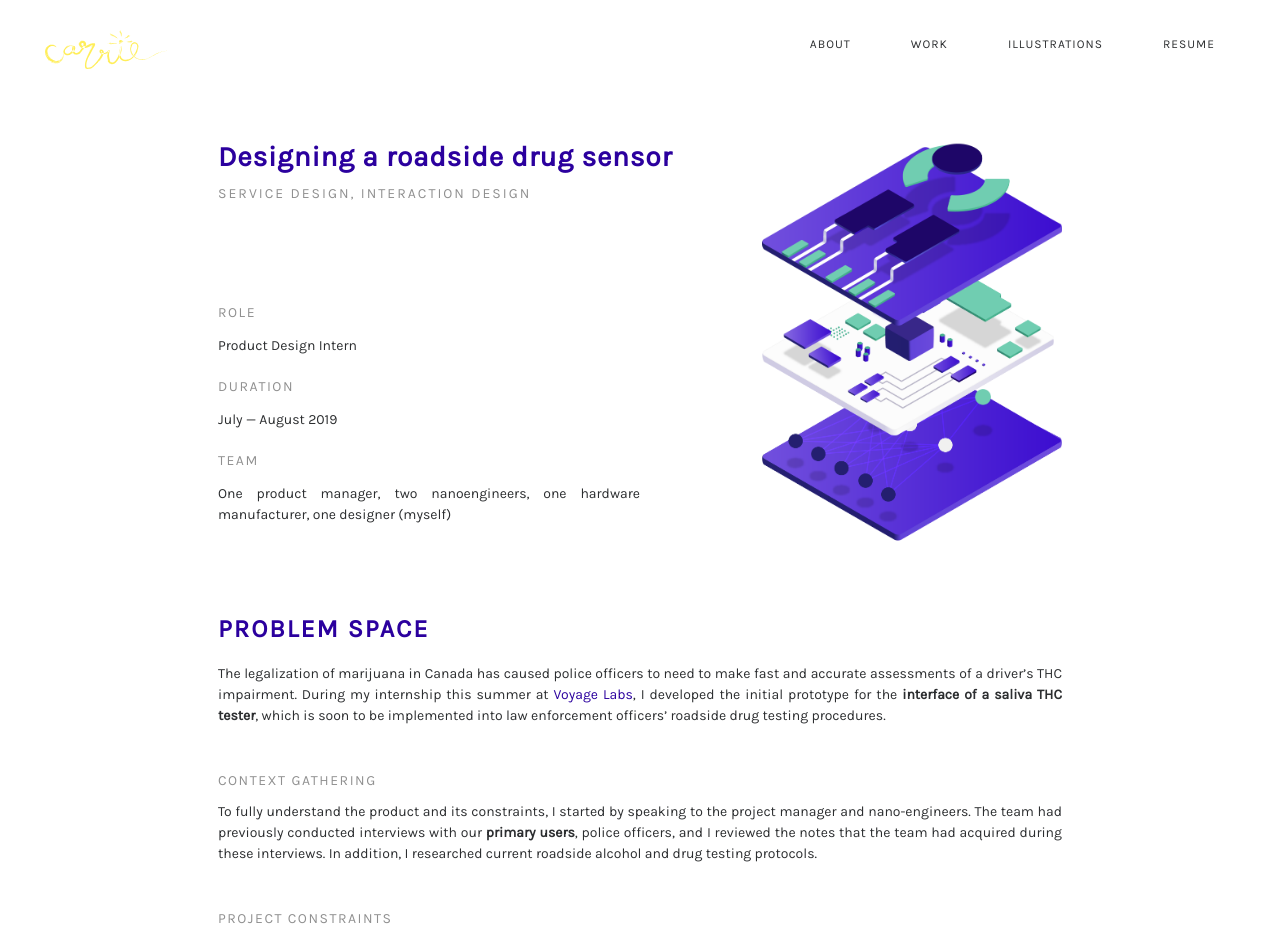
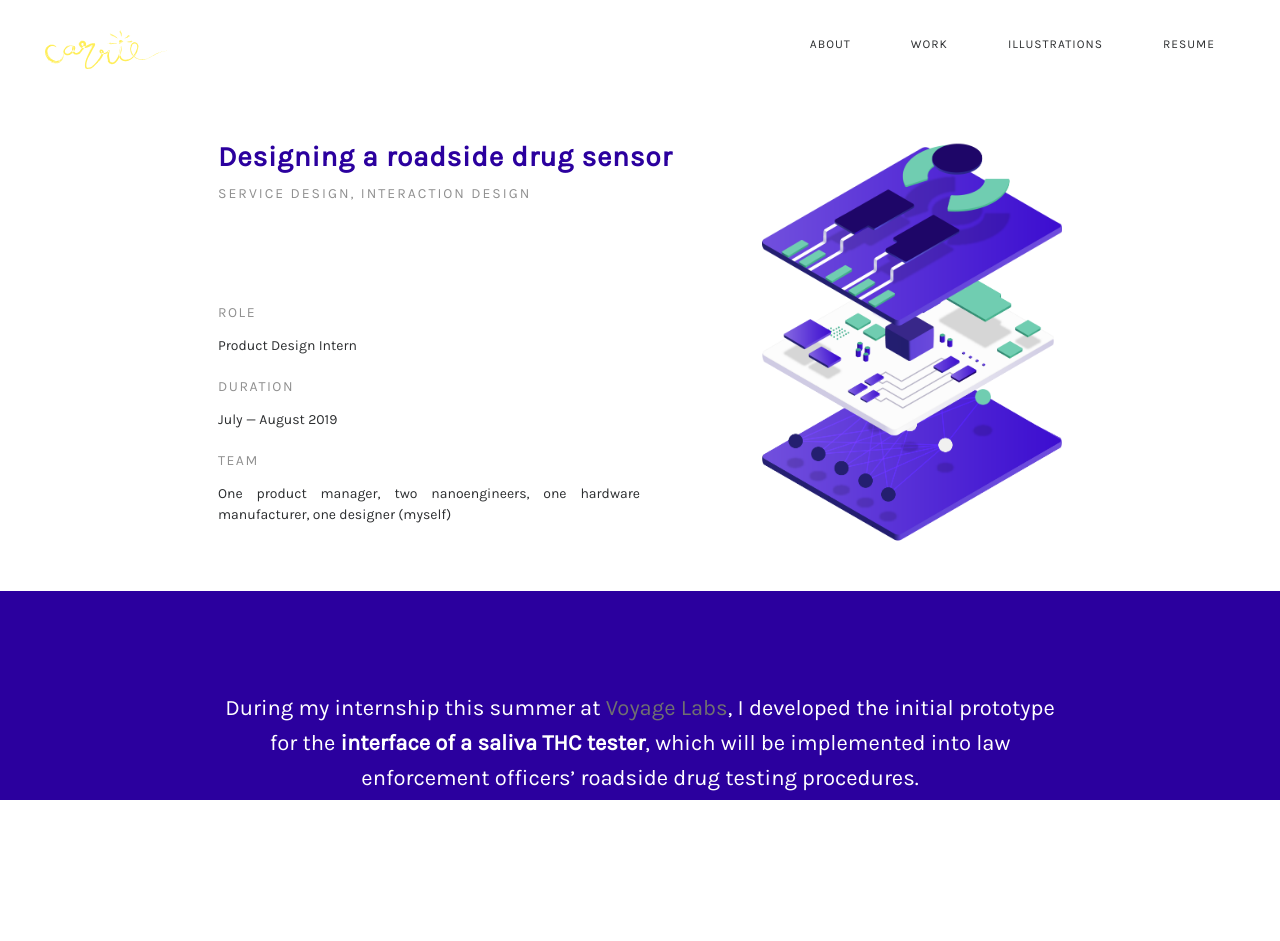
Before and after one commit to cvrrie/carrie, a React (Create React App) app: page /drugsensor in a window 1280 px wide. Shown: the top 941 px of the page. After the commit the page ends 800 px from the top, so only its background shows below. Built offline with nearby package versions, Linux system fonts and the light colour scheme.

Commit message:
Tried out cool new full width banner thing

```diff
--- a/src/components/About.scss
+++ b/src/components/About.scss
@@ -6,7 +6,7 @@
 
   .right {
     @include text;
-    font-size: 16px;
+    font-size: 15px;
     line-height: 25px;
     position: relative;
 
--- a/src/components/Drugsensor.js
+++ b/src/components/Drugsensor.js
@@ -50,13 +50,17 @@ class Drugsensor extends PureComponent {
             One product manager, two nanoengineers, one hardware manufacturer, one designer (myself)
           </div>
         </div>
-        <br/><br/><br/>
+        <br/><br/>
+        <div id="words">
+          During my internship this summer at <a href="https://voyagelabs.io"> Voyage Labs</a>, I developed
+          the initial prototype for the <b>interface of a saliva
+          THC tester</b>, which will be implemented into law enforcement officers’ roadside drug testing procedures.
+        </div>
+        <br/><br/>
         <div className="categorytitle">Problem Space</div>
         <div className="bodytext">
           The legalization of marijuana in Canada has caused police officers to need to make fast and accurate assessments of a
-          driver’s THC impairment. During my internship this summer at <a href="https://voyagelabs.io"> Voyage Labs</a>, I developed
-          the initial prototype for the <b>interface of a saliva
-          THC tester</b>, which is soon to be implemented into law enforcement officers’ roadside drug testing procedures.
+          driver’s THC impairment.
         </div>
 
         <br/><br/>
--- a/src/components/Drugsensor.scss
+++ b/src/components/Drugsensor.scss
@@ -3,8 +3,6 @@
 .p1 {
   display: inline-block;
   margin: 120px 0;
-
-
 
   .right {
     @include text;
@@ -15,8 +13,8 @@
       width: 80%;
       position: absolute;
     }
+  }
 
-  }
   .toptitle {
     width: 60%;
 
@@ -24,6 +22,29 @@
       width: 100%;
     }
   }
+
+  #words {
+    padding: 80px 0;
+    left: 0;
+    font-size: 22px;
+    text-align: center;
+    line-height: 35px;
+    color: $white;
+    margin: 0 -9999rem;
+    padding: 5rem 9999rem;
+    background: $indigo;
+  }
+
+  #words a {
+    color: $gray;
+    text-decoration: none;
+    transition: 0.3s;
+  }
+
+  #words a:hover {
+    color: $black;
+  }
+
   .Link {
     color: $black;
     text-decoration: underline;
@@ -42,10 +63,7 @@
     color: $indigo;
     letter-spacing: 0.8px;
     text-align: left;
-
-
   }
-
 }
 
 .categorytitle {
@@ -55,6 +73,7 @@
   margin-bottom: 20px;
   font-weight: 600;
 }
+
 .categorytext {
   margin-bottom: 20px;
 }
@@ -77,8 +96,6 @@
     margin: 250px 10% 400px 10%;
     margin-bottom: 400px;
     position: relative;
-
-
   }
 
   .sensor1, .sensor2, .sensor3 {
@@ -106,6 +123,7 @@
   @media only screen and (max-width: 600px) {
       top: 0;
       transform: translateY(10%);
+
       &:hover {
         transform: translateY(calc(-55px + 10%));
       }
--- a/src/index.css
+++ b/src/index.css
@@ -11,6 +11,7 @@ body, html {
   -webkit-font-smoothing: antialiased;
   -moz-osx-font-smoothing: grayscale;
   box-sizing: border-box;
+  overflow-x: hidden;
 }
 
 * {
```
Lines whose indentation alone changed are shown as unchanged.
